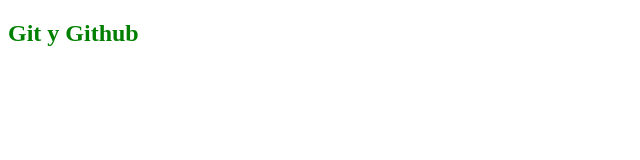
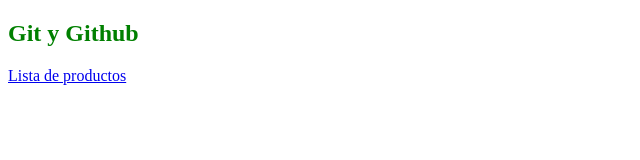
Before and after one commit to LautaroFlores09/demo, a plain HTML site: page index.html in a window 1280 px wide. Shown: the whole page, without its empty margins (0-640 px from the left). Drawn offline with Linux system fonts and the light colour scheme.

Commit message:
agregada pagina de productos

```diff
--- a/index.html
+++ b/index.html
@@ -10,6 +10,7 @@
     <main>
         <section>
             <h1>Git y Github</h1>
+            <a href="./pages/product.html">Lista de productos</a>
         </section>
     </main>
 </body>
```
Also changed, not shown: pages/product.html (added).
